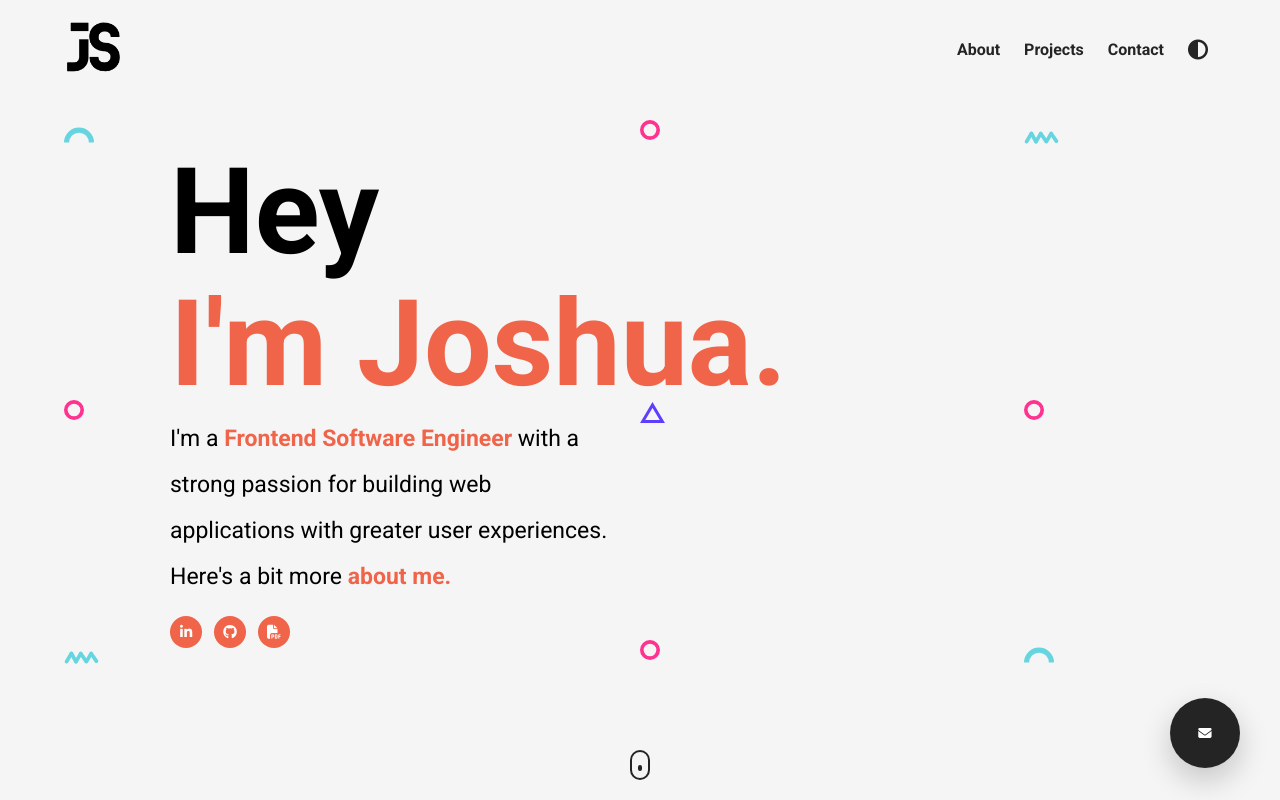
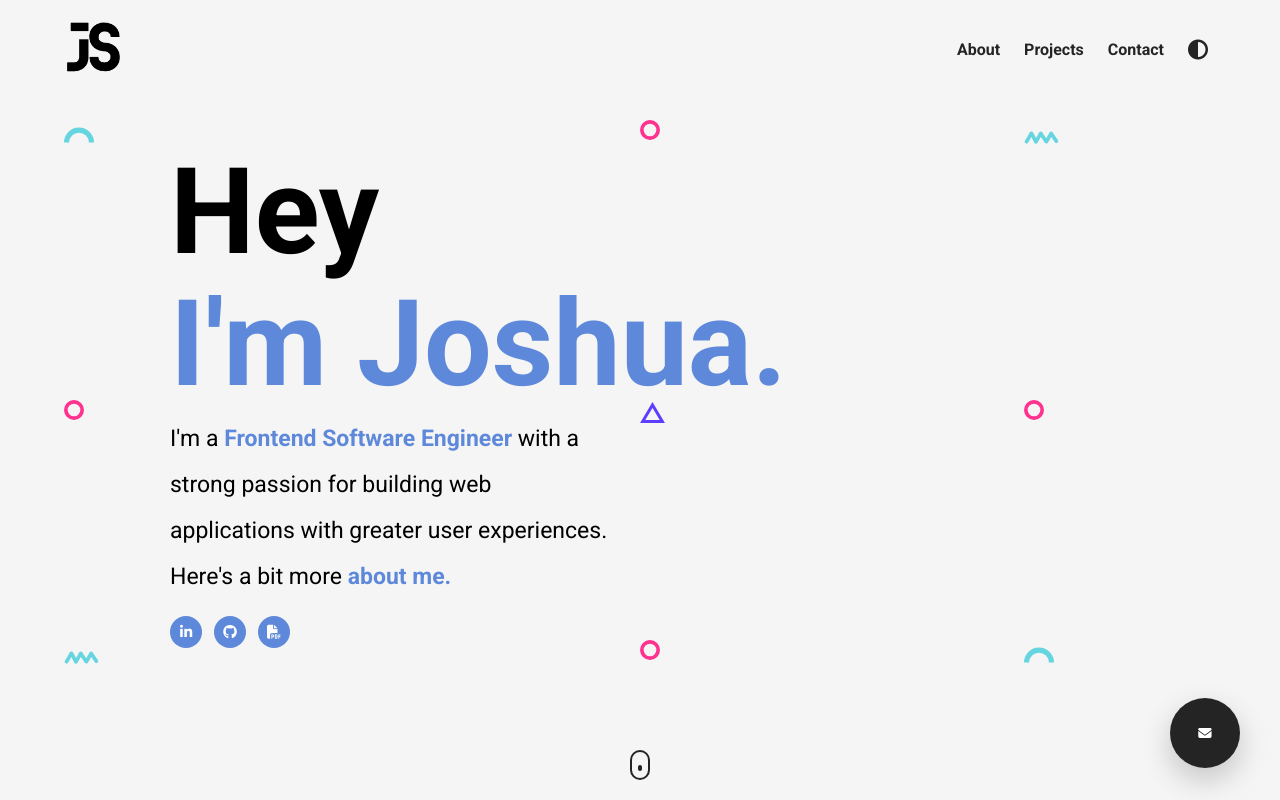
Before and after one commit to JSShant/E-PORTFOLIO-Final, a plain HTML site: page index.html in a window 1280 px wide. Shown: the top 800 px of the page. Drawn offline with Linux system fonts and the light colour scheme.

Commit message:
Changed colour scheme

```diff
--- a/index.css
+++ b/index.css
@@ -22,8 +22,8 @@ section {
 }
 
 
-.orange {
-    color: #f06449 !important;
+.blue {
+    color: rgb(94, 137, 218) !important;
 }
 
 p {
@@ -160,7 +160,7 @@ LANDING PAGE
 }
 
 .social__link {
-    background-color: #f06449;
+    background-color: rgb(94, 137, 218);
     color: white;
     padding: 6px;
     width: 32px;
--- a/index.html
+++ b/index.html
@@ -53,12 +53,12 @@
         <header class="header">
             <div class="header__content">
                 <h1 class="title">Hey</h1>
-                <h1 class="title orange">I'm Joshua.</h1>
+                <h1 class="title blue">I'm Joshua.</h1>
                 <p class="header__para">
-                    I'm a <b class="orange">Frontend Software Engineer</b> with a strong passion
+                    I'm a <b class="blue">Frontend Software Engineer</b> with a strong passion
                     for building web applications with greater user experiences.
                     <br>
-                    Here's a bit more <b class="orange click" onclick="toggleModal()">about me.</b>
+                    Here's a bit more <b class="blue click" onclick="toggleModal()">about me.</b>
                 </p>
                 <div class="social__list">
                     <a href="https://www.linkedin.com/in/joshua-shan" target="_blank" class="social__link click">
@@ -89,8 +89,8 @@
                 <h3 class="modal__title modal__title--about">Here's a bit about me.</h3>
                 <h4 class="modal__subtitle modal__subtitle--about">Frontend Software Engineer</h4>
                 <p class="modal__para">
-                    I'm a 24 year-old Australian <b class="orange">frontend software engineer</b> with a strong
-                    passion for developing websites with great <b class="orange">user experiences.</b>
+                    I'm a 24 year-old Australian <b class="blue">frontend software engineer</b> with a strong
+                    passion for developing websites with great <b class="blue">user experiences.</b>
                     <br>
                     Add more
                 </p>
@@ -175,7 +175,7 @@
         <div class="container">
             <div class="row">
                 <h1 class="section__title">
-                    Here are some of my <span class="orange">projects</span>
+                    Here are some of my <span class="blue">projects</span>
                 </h1>
                 <ul class="project__list">
                     <li class="project">
```
